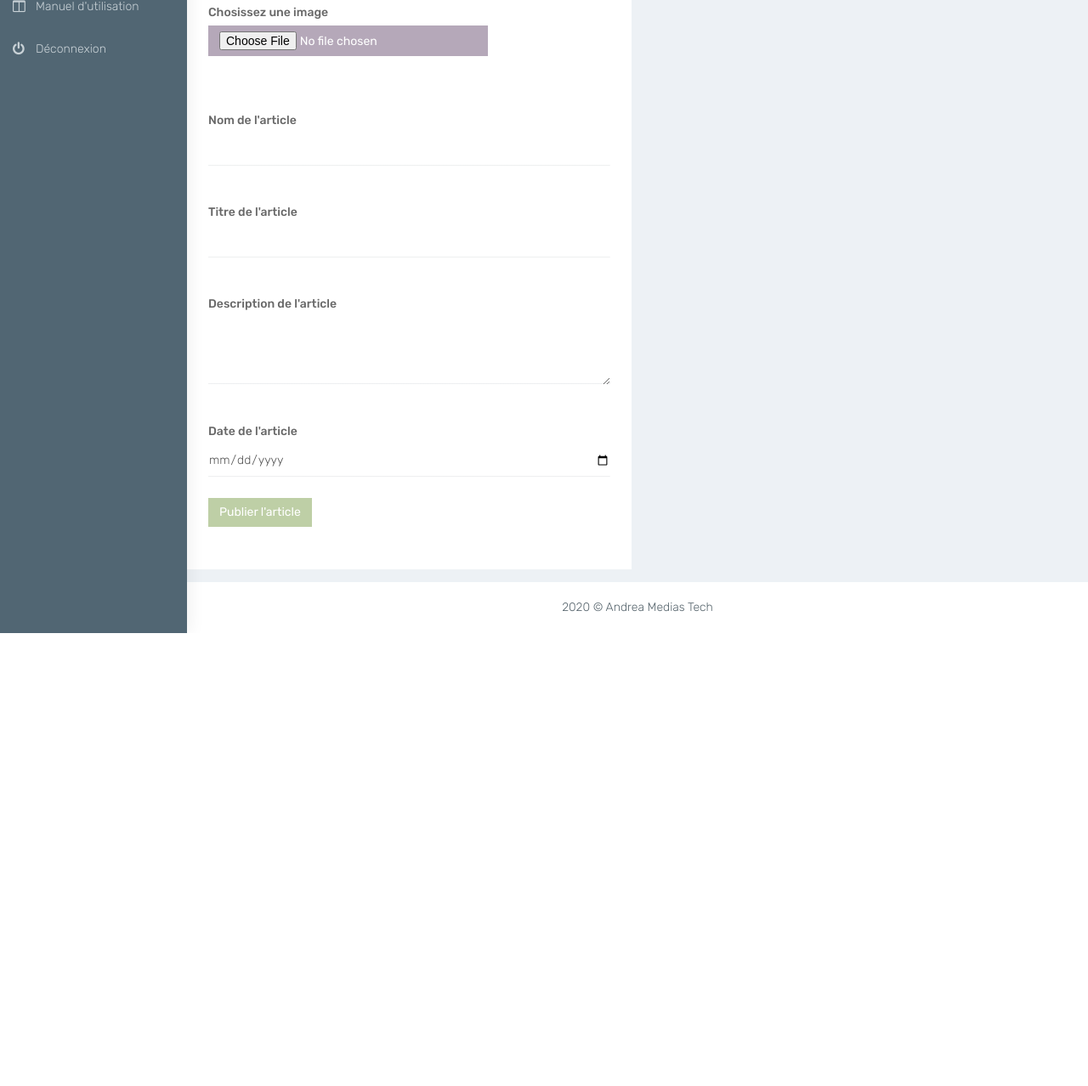
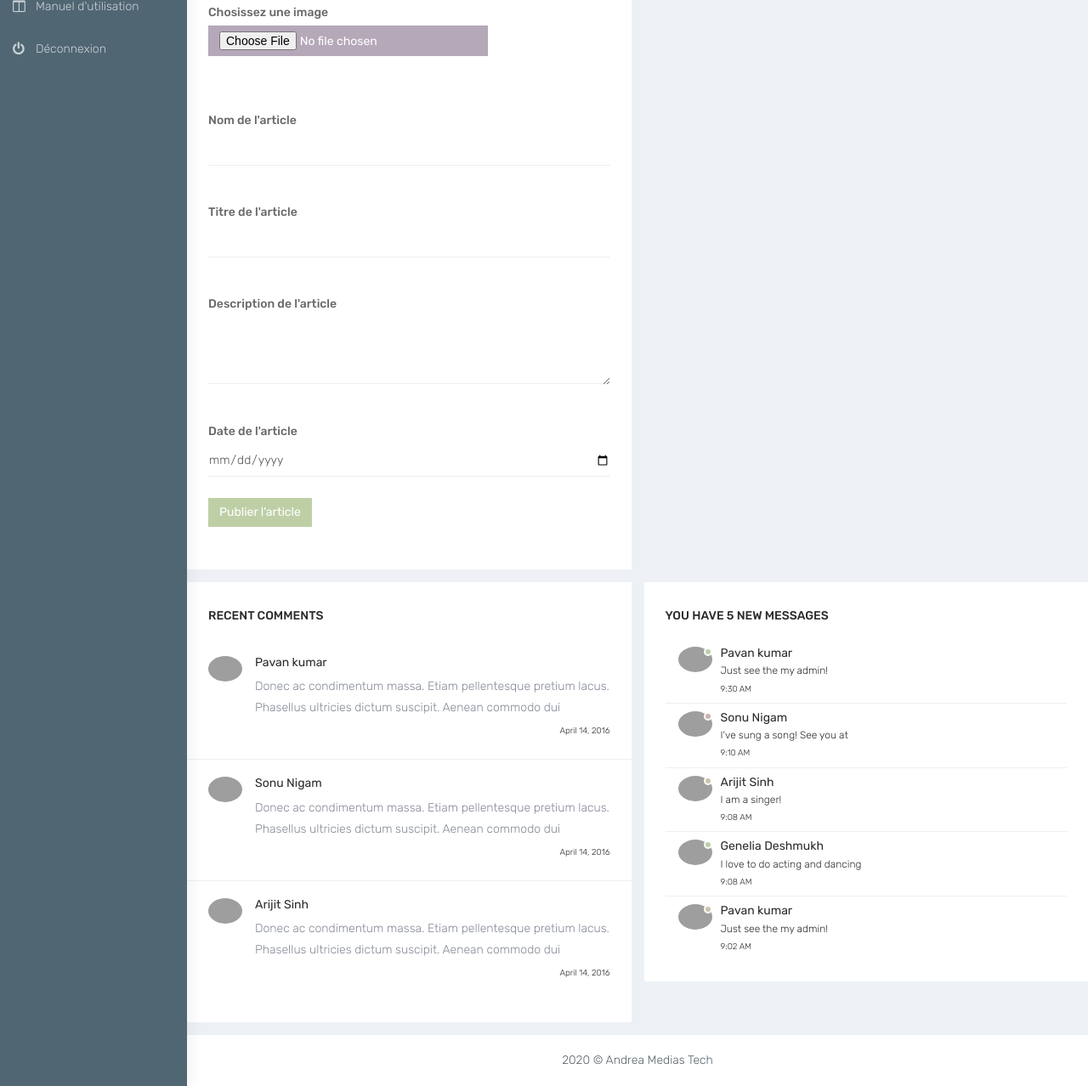
Before and after one commit to patheomwiko/dimsocial, a CodeIgniter app: page /dimsocial/admin in a window 1280 px wide. Shown: the part 407-1685 px from the top of the page at 85% size. Before the commit the page ends 1152 px from the top, so only its background shows below. Run offline with CodeIgniter, Linux system fonts and the light colour scheme; some libraries are stand-ins or nearby versions; grey boxes are pictures that could not be loaded.

Commit message:
modification admin

```diff
--- a/application/views/admin/index.php
+++ b/application/views/admin/index.php
@@ -244,7 +244,66 @@
                     </div>
                 </div>
          </div>
-
+                <!-- /.row -->
+                <!-- row -->
+                <div class="row">
+                    <div class="col-md-12 col-lg-6 col-sm-12">
+                        <div class="white-box">
+                            <h3 class="box-title">Recent Comments</h3>
+                            <div class="comment-center">
+                                <div class="comment-body">
+                                    <div class="user-img"> <img src="../plugins/images/users/pawandeep.jpg" alt="user" class="img-circle"></div>
+                                    <div class="mail-contnet">
+                                        <h5>Pavan kumar</h5> <span class="mail-desc">Donec ac condimentum massa. Etiam pellentesque pretium lacus. Phasellus ultricies dictum suscipit. Aenean commodo dui pellentesque molestie feugiat.</span><a href="javacript:void(0)" class="action"><i class="ti-close text-danger"></i></a> <a href="javacript:void(0)" class="action"><i class="ti-check text-success"></i></a><span class="time pull-right">April 14, 2016</span></div>
+                                </div>
+                                <div class="comment-body">
+                                    <div class="user-img"> <img src="../plugins/images/users/sonu.jpg" alt="user" class="img-circle"> </div>
+                                    <div class="mail-contnet">
+                                        <h5>Sonu Nigam</h5> <span class="mail-desc">Donec ac condimentum massa. Etiam pellentesque pretium lacus. Phasellus ultricies dictum suscipit. Aenean commodo dui pellentesque molestie feugiat.</span><a href="javacript:void(0)" class="action"><i class="ti-close text-danger"></i></a> <a href="javacript:void(0)" class="action"><i class="ti-check text-success"></i></a><span class="time pull-right">April 14, 2016</span></div>
+                                </div>
+                                <div class="comment-body b-none">
+                                    <div class="user-img"> <img src="../plugins/images/users/arijit.jpg" alt="user" class="img-circle"> </div>
+                                    <div class="mail-contnet">
+                                        <h5>Arijit Sinh</h5> <span class="mail-desc">Donec ac condimentum massa. Etiam pellentesque pretium lacus. Phasellus ultricies dictum suscipit. Aenean commodo dui pellentesque molestie feugiat. </span><a href="javacript:void(0)" class="action"><i class="ti-close text-danger"></i></a> <a href="javacript:void(0)" class="action"><i class="ti-check text-success"></i></a><span class="time pull-right">April 14, 2016</span></div>
+                                </div>
+                            </div>
+                        </div>
+                    </div>
+                    <div class="col-lg-6 col-md-12 col-sm-12">
+                        <div class="white-box">
+                            <h3 class="box-title">You have 5 new messages</h3>
+                            <div class="message-center">
+                                <a href="#">
+                                    <div class="user-img"> <img src="../plugins/images/users/pawandeep.jpg" alt="user" class="img-circle"> <span class="profile-status online pull-right"></span> </div>
+                                    <div class="mail-contnet">
+                                        <h5>Pavan kumar</h5> <span class="mail-desc">Just see the my admin!</span> <span class="time">9:30 AM</span> </div>
+                                </a>
+                                <a href="#">
+                                    <div class="user-img"> <img src="../plugins/images/users/sonu.jpg" alt="user" class="img-circle"> <span class="profile-status busy pull-right"></span> </div>
+                                    <div class="mail-contnet">
+                                        <h5>Sonu Nigam</h5> <span class="mail-desc">I've sung a song! See you at</span> <span class="time">9:10 AM</span> </div>
+                                </a>
+                                <a href="#">
+                                    <div class="user-img"> <img src="../plugins/images/users/arijit.jpg" alt="user" class="img-circle"> <span class="profile-status away pull-right"></span> </div>
+                                    <div class="mail-contnet">
+                                        <h5>Arijit Sinh</h5> <span class="mail-desc">I am a singer!</span> <span class="time">9:08 AM</span> </div>
+                                </a>
+                                <a href="#">
+                                    <div class="user-img"> <img src="../plugins/images/users/genu.jpg" alt="user" class="img-circle"> <span class="profile-status online pull-right"></span> </div>
+                                    <div class="mail-contnet">
+                                        <h5>Genelia Deshmukh</h5> <span class="mail-desc">I love to do acting and dancing</span> <span class="time">9:08 AM</span> </div>
+                                </a>
+                                <a href="#" class="b-none">
+                                    <div class="user-img"> <img src="../plugins/images/users/pawandeep.jpg" alt="user" class="img-circle"> <span class="profile-status offline pull-right"></span> </div>
+                                    <div class="mail-contnet">
+                                        <h5>Pavan kumar</h5> <span class="mail-desc">Just see the my admin!</span> <span class="time">9:02 AM</span> </div>
+                                </a>
+                            </div>
+                        </div>
+                    </div>
+                </div>
+                <!-- /.row -->
+            </div>
             <!-- /.container-fluid -->
             <footer class="footer text-center"> 2020 &copy; Andrea Medias Tech </footer>
         </div>
```
